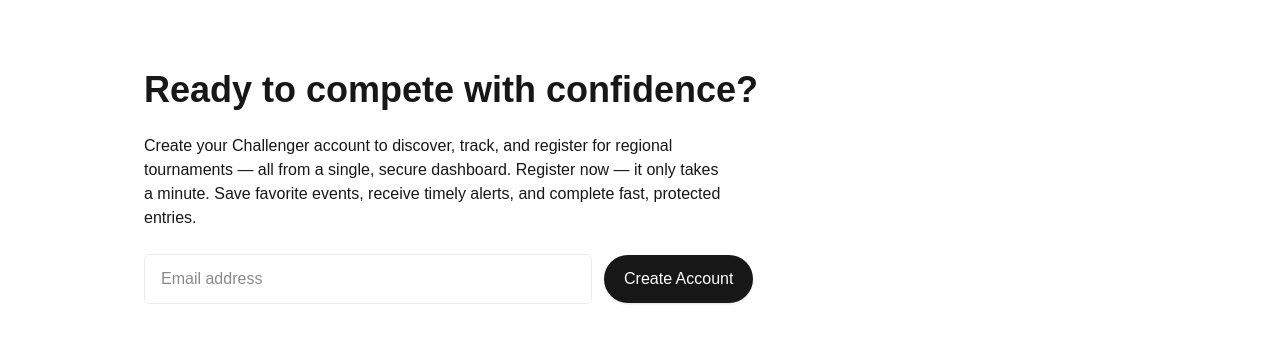
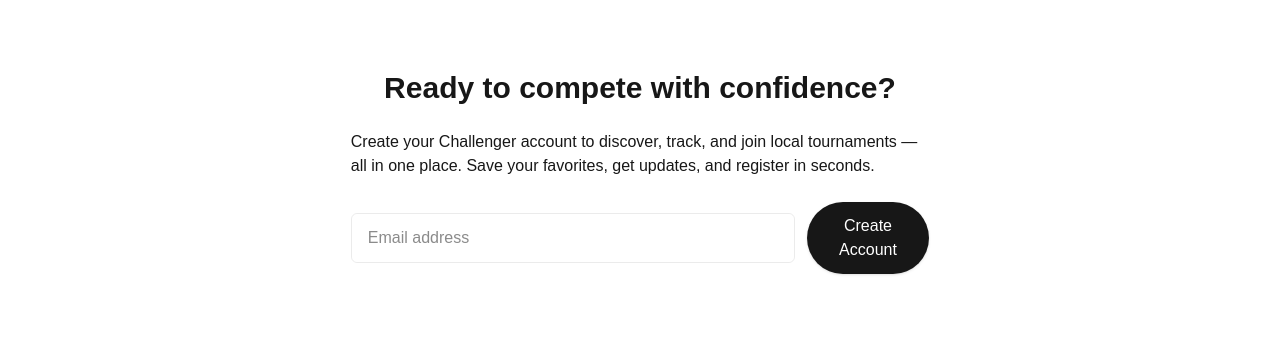
Before and after one commit to Kahnanga/median, a Next.js app: page / in a window 1280 px wide. Shown: the part 547-890 px from the top of the page. After the commit the page ends 869 px from the top, so only its background shows below. Built offline with nearby package versions, Linux system fonts and the light colour scheme.

Commit message:
Overwrite Signup to match updated copy and centered layout
cgen-c69988fb44f84b578927d6b14974a292

```diff
--- a/src/components/Signup.tsx
+++ b/src/components/Signup.tsx
@@ -15,19 +15,20 @@ export default function Signup() {
   return (
     <section className="signup-section w-full">
       <div className="signup-container max-w-5xl mx-auto px-4 py-12">
-        <div className="signup-card bg-transparent rounded-lg">
-          <div className="signup-content grid gap-6 max-w-3xl">
-            <h2 className="signup-title text-2xl sm:text-3xl md:text-4xl font-bold">
+        <div className="signup-card rounded-lg" style={{ display: "flex", flexDirection: "column" }}>
+          <div className="signup-content max-w-[1200px] mx-auto flex flex-col gap-6">
+            <h2 className="signup-title text-3xl font-bold" style={{ margin: "0 auto" }}>
               Ready to compete with confidence?
             </h2>
 
-            <p className="signup-description text-base max-w-prose">
-              Create your Challenger account to discover, track, and register for regional tournaments — all
-              from a single, secure dashboard. Register now — it only takes a minute. Save favorite events,
-              receive timely alerts, and complete fast, protected entries.
-            </p>
+            <div className="signup-description text-base max-w-prose" style={{ margin: "0 auto" }}>
+              <p>
+                Create your Challenger account to discover, track, and join local tournaments — all in one place. Save
+                your favorites, get updates, and register in seconds.
+              </p>
+            </div>
 
-            <form className="signup-form flex flex-col sm:flex-row gap-3 items-start sm:items-center" onSubmit={handleSubmit}>
+            <form className="signup-form flex items-center gap-3" onSubmit={handleSubmit}>
               <label htmlFor="email" className="sr-only">
                 Email address
               </label>
```
